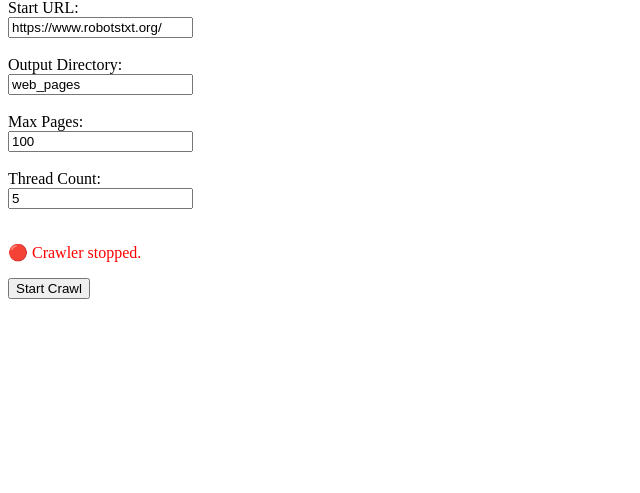
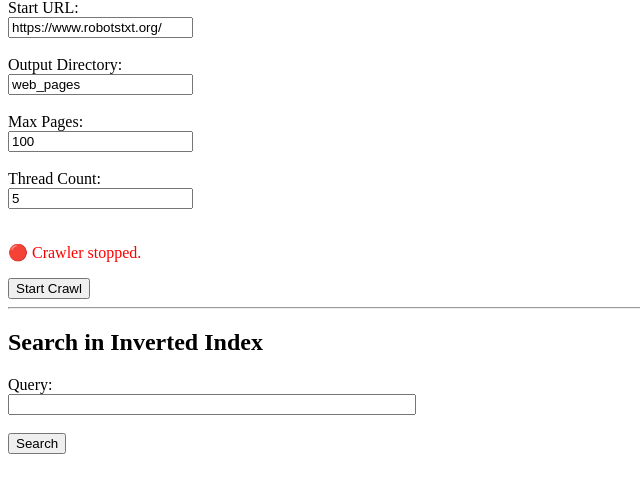
Before and after one commit to strings1/WebCrawler, a Flask app: page / in a window 1280 px wide. Shown: the part 68-561 px from the top of the page, without its empty margins (0-640 px from the left). Run offline with Flask 3, Linux system fonts and the light colour scheme.

Commit message:
Created Search box for the crawler - Boolean Search

```diff
--- a/webcrawler_project/web/app.py
+++ b/webcrawler_project/web/app.py
@@ -8,6 +8,7 @@ from webcrawler_project.crawler.downloader_thread import DownloaderThread
 from webcrawler_project.index.direct_index import build_direct_index
 from webcrawler_project.index.inverted_index import build_inverted_index
 from webcrawler_project.utils.trie import Trie
+from webcrawler_project.search.boolean_search import boolean_search
 
 
 app = Flask(__name__)
@@ -75,5 +76,16 @@ def index():
 
     return render_template("index.html", is_crawling=is_crawling)
 
+
+@app.route("/search")
+def search():
+    query = request.args.get("query", "")
+    if not query or not loaded_indexes["inverted_index"]:
+        return render_template("search_results.html", query=query, results=[])
+
+    all_docs = set(loaded_indexes["direct_index"].keys())
+    results = boolean_search(query, loaded_indexes["inverted_index"], all_docs)
+    return render_template("search_results.html", query=query, results=sorted(results))
+
 if __name__ == "__main__":
     app.run(debug=True)
--- a/webcrawler_project/web/templates/index.html
+++ b/webcrawler_project/web/templates/index.html
@@ -27,5 +27,14 @@
 
         <button type="submit">Start Crawl</button>
     </form>
+
+    <hr>
+    <h2>Search in Inverted Index</h2>
+    <form method="GET" action="/search">
+      <label>Query:</label><br>
+      <input type="text" name="query" style="width: 400px;" required>
+      <br><br>
+      <button type="submit">Search</button>
+    </form>
 </body>
 </html>
```
Also changed, not shown: webcrawler_project/web/templates/search_results.html (added, +21 -0 lines).
